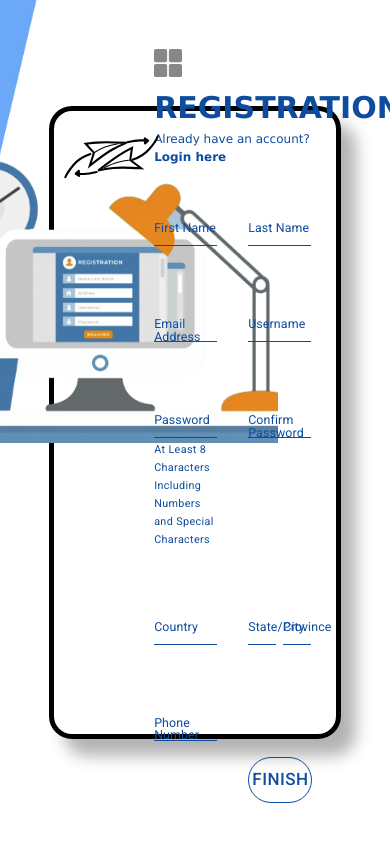
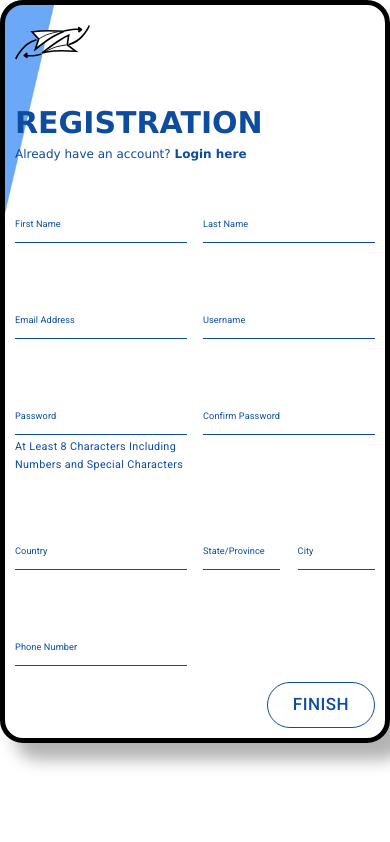
Before and after one commit to user-47/Ploutos-1, a React (Create React App) app in the folder ploutos/: page /register in a window 390 px wide. Built offline with nearby package versions, Linux system fonts and the light colour scheme.

Commit message:
working on responsive registration page

```diff
--- a/ploutos/src/pages/RegistrationPage/RegistrationPage.jsx
+++ b/ploutos/src/pages/RegistrationPage/RegistrationPage.jsx
@@ -8,6 +8,7 @@ import { Link } from 'react-router-dom';
 const RegistrationPage = () => {
   return (
     <div
+      className="reg-page"
       style={{
         width: '100%',
         height: '100vh',
@@ -21,6 +22,7 @@ const RegistrationPage = () => {
       }}
     >
       <div
+        className='reg-container'
         style={{
           width: '75%',
           height: '75%',
@@ -31,6 +33,7 @@ const RegistrationPage = () => {
         }}
       >
         <div
+          className='reg-container-img-section'
           style={{
             width: '32%',
             height: '100%',
@@ -44,11 +47,11 @@ const RegistrationPage = () => {
           <Link to='/'>
             <img
               src="../../assets/images/temp_logo.svg"
-              width="95"
-              height="85"
-              className="d-inline-block align-top"
+              // width="95"
+              // height="85"
+              className="d-inline-block align-top logo-img"
               alt="logo"
-              style={{ position: 'fixed'}}
+              style={{ position: 'fixed', width: '95px', height: '85px' }}
             />
           </Link>
           <div
@@ -60,13 +63,14 @@ const RegistrationPage = () => {
           >
             <img
               src={require('../../assets/images/registration_page_img1.png')}
-            className="d-inline-block align-top"
+              className="d-inline-block align-top reg-container-img"
               alt="image"
               style={{ width: '380px', height: '300px', marginTop: '32%'}}
             />
           </div>
         </div>
         <div
+          className="reg-form-section"
           style={{
             width: '68%',
             height: '100%',
@@ -77,7 +81,7 @@ const RegistrationPage = () => {
           }}
         >
           <div style={{ color: '#0D4C9E'}}>
-            <img src={require('../../assets/icons/heading-icon.svg')} alt='icon' className='mt-2 mb-2' style={{width: '28px', height: '28px'}} />
+            <img src={require('../../assets/icons/heading-icon.svg')} alt='icon' className='mt-2 mb-2 title-icon' style={{width: '28px', height: '28px'}} />
             <div style={{ fontSize: '30px'}}><b>REGISTRATION</b></div>
             <p style={{ fontSize: '12px' }}>Already have an account? <Link to='/login' style={{ color: '#0D4C9E', textDecoration: 'none'}}><b>Login here</b></Link></p>
           </div>
@@ -93,28 +97,28 @@ const RegistrationPage = () => {
               <Grid container spacing={2}>
                 <Grid item xs={6}>
                   <TextField
-                    id="standard-basic"
+                    // id="standard-basic"
                     label="First Name"
                     className="registration-form-textfield mt-3 mb-3"
                   />
                 </Grid>
                 <Grid item xs={6}>
                   <TextField
-                    id="standard-basic"
+                    // id="standard-basic"
                     label="Last Name"
                     className="registration-form-textfield mt-3 mb-3"
                   />
                 </Grid>
                 <Grid item xs={6}>
                   <TextField
-                    id="standard-basic"
+                    // id="standard-basic"
                     label="Email Address"
                     className="registration-form-textfield mt-3 mb-3"
                   />
                 </Grid>
                 <Grid item xs={6}>
                   <TextField
-                    id="standard-basic"
+                    // id="standard-basic"
                     label="Username"
                     className="registration-form-textfield mt-3 mb-3"
                   />
@@ -129,14 +133,14 @@ const RegistrationPage = () => {
                 </Grid>
                 <Grid item xs={6}>
                   <TextField
-                    id="standard-basic"
+                    // id="standard-basic"
                     label="Confirm Password"
                     className="registration-form-textfield mt-3 mb-3"
                   />
                 </Grid>
                 <Grid item xs={6}>
                   <TextField
-                    id="standard-basic"
+                    // id="standard-basic"
                     label="Country"
                     type='select'
                     className="registration-form-textfield mt-3 mb-3"
@@ -144,22 +148,23 @@ const RegistrationPage = () => {
                 </Grid>
                 <Grid item xs={6}>
                   <div
+                    className='state-province-container'
                     style={{
                       display: 'flex',
                       width: '90%',
                     }}
                   >
-                    <div style={{width: '50%'}}>
+                    <div className='state-province-field' style={{width: '50%'}}>
                       <TextField
-                        id="standard-basic"
+                        // id="standard-basic"
                         label="State/Province"
                         type='select'
                         className="registration-form-textfield mt-3 mb-3"
                       />
                     </div>
-                    <div style={{width: '50%'}}>
+                    <div className='state-province-field' style={{width: '50%'}}>
                       <TextField
-                        id="standard-basic"
+                        // id="standard-basic"
                         label="City"
                         type='select'
                         className="registration-form-textfield mt-3 mb-3"
@@ -169,17 +174,17 @@ const RegistrationPage = () => {
                 </Grid>
                 <Grid item xs={6}>
                   <TextField
-                    id="standard-basic"
+                    // id="standard-basic"
                     label="Phone Number"
                     className="registration-form-textfield mt-3 mb-3"
                   />
                 </Grid>
               </Grid>
 
-              <div style={{width: '92%'}}>
+              <div className='button-container' style={{width: '92%'}}>
                 <Button
                   variant="outlined"
-                  className=""
+                  className="finish-button"
                   // onClick={() => onContactFormSubmission()}
                   style={{
                     borderRadius: '25px',
--- a/ploutos/src/pages/RegistrationPage/RegistrationPage.style.css
+++ b/ploutos/src/pages/RegistrationPage/RegistrationPage.style.css
@@ -12,3 +12,197 @@
   font-size: 0.675rem;
   color: rgba(13, 76, 158, 1);
 }
+
+@media screen and (max-width: 600px) and (min-width: 250px) {
+  .reg-container{
+    height: auto !important;
+    width: 100% !important;
+    display: flex;
+    flex-direction: column;
+  }
+  .reg-page{
+    height: auto !important;
+    border-radius: 23px;
+  }
+  .logo-img{
+    width: 75px !important;
+    height: 65px !important;
+    position: relative !important;
+  }
+  .reg-container-img{
+    display: none !important;
+  }
+  .reg-form-section{
+    width: 100% !important;
+    /* margin-top: 10%; */
+  }
+  .title-icon{
+    display: none !important;
+  }
+  .registration-form-textfield{
+    width: 100%;
+  }
+  .registration-form-textfield label{
+    font-size: 0.575rem;
+  }
+  .state-province-container{
+    width: 100% !important;
+    display: flex !important;
+    justify-content: space-between;
+  }
+  .state-province-field{
+    width: 45% !important;
+  }
+  .button-container{
+    width: 100% !important;
+  }
+  .finish-button{
+    width: 30% !important;
+  }
+}
+
+@media screen and (max-width: 900px) and (min-width: 601px) {
+  .reg-container{
+    height: auto !important;
+    width: 100% !important;
+    display: flex;
+    flex-direction: column;
+  }
+  .reg-page{
+    height: auto !important;
+    border-radius: 23px;
+  }
+  .logo-img{
+    width: 75px !important;
+    height: 65px !important;
+    position: relative !important;
+  }
+  .reg-container-img{
+    display: none !important;
+  }
+  .reg-form-section{
+    width: 100% !important;
+    /* margin-top: 10%; */
+  }
+  .title-icon{
+    display: none !important;
+  }
+  .registration-form-textfield{
+    width: 100%;
+  }
+  .registration-form-textfield label{
+    font-size: 0.775rem;
+  }
+  .state-province-container{
+    width: 100% !important;
+    display: flex !important;
+    justify-content: space-between;
+  }
+  .state-province-field{
+    width: 45% !important;
+  }
+  .button-container{
+    width: 100% !important;
+  }
+  .finish-button{
+    width: 30% !important;
+  }
+}
+
+@media screen and (max-width: 1025px) and (min-width: 901px) {
+  .reg-container{
+    height: 90% !important;
+    width: 90% !important;
+    display: flex;
+    flex-direction: column;
+  }
+  .reg-page{
+    height: auto !important;
+    border-radius: 23px;
+  }
+  .logo-img{
+    width: 75px !important;
+    height: 65px !important;
+    position: relative !important;
+  }
+  .reg-container-img{
+    display: none !important;
+  }
+  .reg-form-section{
+    width: 100% !important;
+    /* margin-top: 10%; */
+  }
+  .title-icon{
+    display: none !important;
+  }
+  .registration-form-textfield{
+    width: 100%;
+  }
+  .registration-form-textfield label{
+    font-size: 0.775rem;
+  }
+  .state-province-container{
+    width: 100% !important;
+    display: flex !important;
+    justify-content: space-between;
+  }
+  .state-province-field{
+    width: 45% !important;
+  }
+  .button-container{
+    width: 100% !important;
+  }
+  .finish-button{
+    width: 30% !important;
+  }
+}
+
+@media screen and (max-width: 1600px) and (min-width: 1026px) {
+  .reg-container{
+    height: auto !important;
+    width: 75% !important;
+    display: flex;
+    /* flex-direction: column; */
+  }
+  /* .reg-page{
+    height: auto !important;
+    border-radius: 23px;
+  }
+  .logo-img{
+    width: 75px !important;
+    height: 65px !important;
+    position: relative !important;
+  } */
+  .reg-container-img{
+    width: 300px !important;
+    height: 260px !important;
+    margin-top: 55% !important;
+  }
+  .reg-form-section{
+    width: 100% !important;
+    /* margin-top: 10%; */
+  }
+  .title-icon{
+    display: none !important;
+  }
+  .registration-form-textfield{
+    width: 100%;
+  }
+  .registration-form-textfield label{
+    font-size: 0.775rem;
+  }
+  .state-province-container{
+    width: 100% !important;
+    display: flex !important;
+    justify-content: space-between;
+  }
+  .state-province-field{
+    width: 45% !important;
+  }
+  .button-container{
+    width: 100% !important;
+  }
+  .finish-button{
+    width: 30% !important;
+  }
+}
```
Lines whose indentation alone changed are shown as unchanged.
